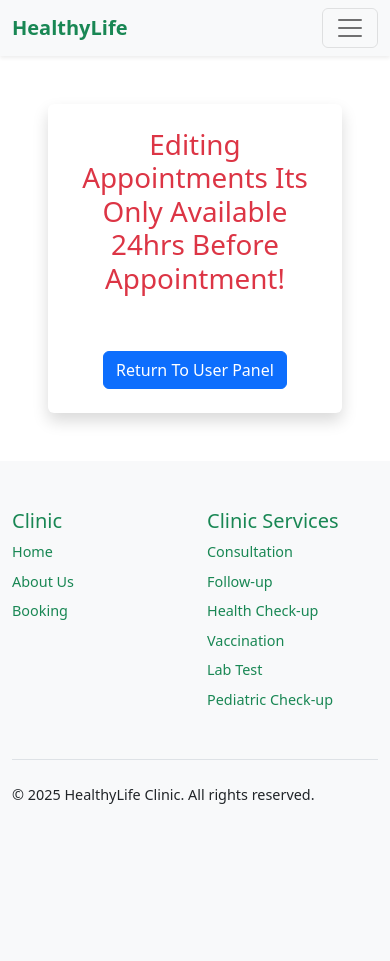
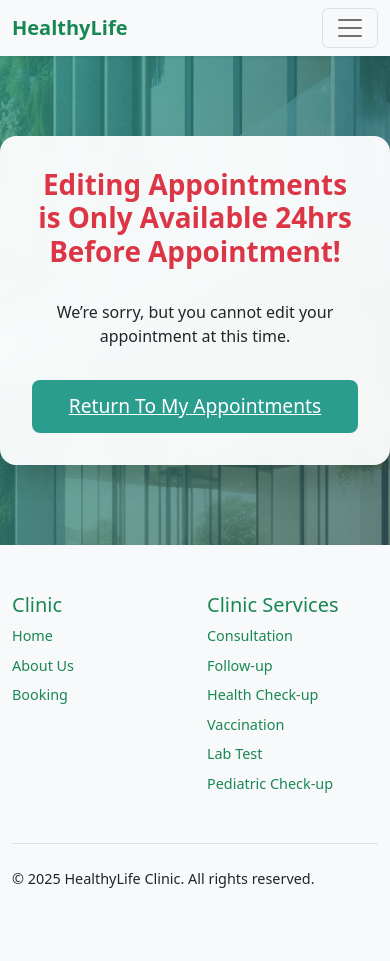
Before and after one commit to Deek2G/Healthy-Life-Clinic-Booking-System, a Django app: page /user-update/42 in a window 390 px wide. Before the commit the page ends 804 px from the top, so only its background shows below. Run offline with Django 4.2, Linux system fonts and the light colour scheme; a user stored in the database is signed in; data comes from the database, SQL or seed files in the repository; both versions use the stored data as it was after the commit; parts of the project's set-up code (start-up, migrations or seed data) failed here and were passed over; some libraries are stand-ins or nearby versions.

Commit message:
userupdate ui fix

```diff
--- a/Clinic-Booking-System-main/booking/clinic/booking/templates/userUpdate.html
+++ b/Clinic-Booking-System-main/booking/clinic/booking/templates/userUpdate.html
@@ -1,23 +1,122 @@
 <title>Edit Appointment</title>
 {% extends 'layout.html' %}
 {% load static %}
+
+{% block head %}
+<style>
+    :root {
+        --primary-color: #2A9D8F;
+        --secondary-color: #264653;
+        --accent-color: #E9C46A;
+        --text-dark: #2B2D42;
+        --text-light: #EDF2F4;
+    }
+
+    body {
+        background: linear-gradient(
+            to bottom right,
+            rgba(42, 157, 143, 0.7),
+            rgba(38, 70, 83, 0.7)
+        ), url('{% static "images/medical-bg.jpg" %}');
+        background-size: cover;
+        background-position: center;
+        background-attachment: fixed;
+    }
+
+    .update-panel {
+        background: rgba(255, 255, 255, 0.95);
+        padding: 3rem;
+        border-radius: 1rem;
+        box-shadow: 0 15px 25px rgba(0, 0, 0, 0.1);
+        backdrop-filter: blur(10px);
+        animation: fadeInUp 0.8s ease forwards;
+        margin: 5rem auto;
+        max-width: 800px;
+    }
+
+    .update-panel h1 {
+        text-align: center;
+        color: var(--primary-color);
+        font-weight: 700;
+        margin-bottom: 2rem;
+    }
+
+    .update-panel h3 {
+        color: var(--secondary-color);
+        font-weight: 600;
+        margin-top: 1.5rem;
+    }
+
+    .form-select {
+        font-size: 1.2rem;
+        padding: 0.75rem;
+    }
+
+    .custom-btn {
+        background-color: var(--primary-color) !important;
+        border: none !important;
+        color: white !important;
+        font-size: 1.2rem;
+        padding: 0.75rem 1.5rem;
+        border-radius: 0.5rem;
+        transition: all 0.3s ease;
+        display: flex;
+        align-items: center;
+        justify-content: center;
+        width: 100%;
+        margin-top: 2rem;
+    }
+
+    .custom-btn:hover {
+        background-color: #238b7e !important;
+        color: #ffffff !important;
+        transform: translateY(-2px);
+        box-shadow: 0 8px 16px rgba(42, 157, 143, 0.3);
+    }
+
+    .spinner-border,
+    .loading-text {
+        display: none;
+    }
+
+    .spinner-border {
+        width: 1.3rem;
+        height: 1.3rem;
+        border-width: 0.15em;
+    }
+
+    @keyframes fadeInUp {
+        0% {
+            transform: translateY(40px);
+            opacity: 0;
+        }
+        100% {
+            transform: translateY(0);
+            opacity: 1;
+        }
+    }
+
+    /* Responsive Design */
+    @media (max-width: 768px) {
+        .update-panel {
+            padding: 2rem;
+        }
+    }
+</style>
+{% endblock %}
+
 {% block body %}
-
-
-
-
 {% if user.is_authenticated %}
-<!--if 24hrs before nobat-->
+    <!--if 24hrs before appointment-->
     {% if delta24 == True %}
-<h1 class="text-center  mt-3">Edit Appointment</h1>
-
-<div class="shadow p-4 mb-5 bg-body bg-body rounded text-black  m-5 ">
+        <div class="update-panel">
+            <h1>Edit Appointment</h1> <!-- Moved the header inside the panel -->
             <form method="post" action="{% url 'userUpdate' id %}" class="me-2 ms-2" required>
                 {% csrf_token %}
 
                 <!--input service-->
                 <div>
-            <h3 class="">Select Service:</h3>
+                    <h3>Select Service:</h3>
                     <select class="form-select fs-3" name="service" id="service-select">
                         <option value="Consultation">Consultation</option>
                         <option value="Follow-up">Follow-up</option>
@@ -27,9 +126,10 @@
                         <option value="Pediatric Check-up">Pediatric Check-up</option>
                     </select>
                 </div>
+
                 <!--input day-->
                 <div class="mt-3">
-                <h3 class="">Select Day:</h3>
+                    <h3>Select Day:</h3>
                     <select class="form-select fs-3" name="day">
                         {% for validateWeekday in validateWeekdays %}
                             <option value="{{validateWeekday}}">{{validateWeekday}}</option>
@@ -37,30 +137,30 @@
                     </select>
                 </div>
 
-            <br/>
-            <button type="submit" class="btn btn-primary text-white">Continue</button>
-        </div>
+                <!-- Submit Button -->
+                <button type="submit" class="custom-btn">
+                    <span class="button-text">Continue</span>
+                    <span class="spinner-border spinner-border-sm ms-2" role="status" aria-hidden="true"></span>
+                    <span class="loading-text ms-2">Loading...</span>
+                </button>
             </form>
         </div>
-<!--else if its 24hrs before editing-->
     {% else %}
-
-<div class="shadow p-4 mb-5 bg-body bg-body rounded text-black m-5 text-center fPersian">
-    <h1 class="text-danger">Editing Appointments Its Only Available 24hrs Before Appointment!</h1>
-    <a href="{% url 'userPanel' %}" class="btn btn-primary mt-5">Return To User Panel</a>
+        <!-- Message when editing is not allowed -->
+        <div class="update-panel">
+            <h1 class="text-danger">Editing Appointments is Only Available 24hrs Before Appointment!</h1>
+            <p class="text-center">We’re sorry, but you cannot edit your appointment at this time.</p>
+            <a href="{% url 'userPanel' %}" class="custom-btn">Return To My Appointments</a>
         </div>
-
     {% endif %}
 
-
 {% else %}
-
-<div class="shadow p-4 mb-5 bg-body bg-body rounded text-black  m-5 ">
-    <h1 class="p-2  me-3">You Are Not Signed in!</h1>
-    <a href="{% url 'register' %}" class="btn btn-primary shadow text-center">Sign in</a>
+    <!-- User not authenticated message -->
+    <div class="update-panel">
+        <h1 class="text-danger">You Are Not Signed In!</h1>
+        <p class="text-center">Please sign in to manage your appointments.</p>
+        <a href="{% url 'login' %}" class="custom-btn">Sign in</a>
     </div>
-
 {% endif %}
 
-
 {% endblock %}
```
Also changed, not shown: Clinic-Booking-System-main/booking/clinic/booking/templates/userUpdateSubmit.html (+117 -19 lines), Clinic-Booking-System-main/booking/clinic/db.sqlite3. Lines whose indentation alone changed are shown as unchanged.
